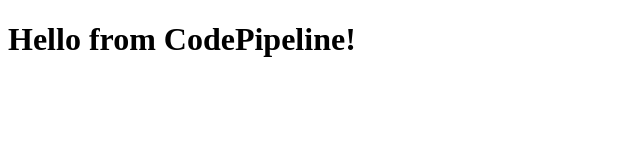
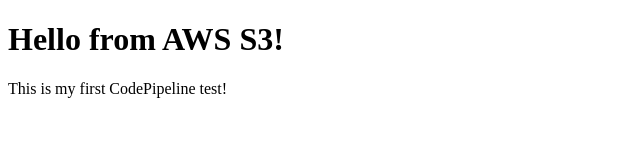
Before and after one commit to AbhijitBhale/my-aws-code, a plain HTML site: page index.html in a window 1280 px wide. Shown: the whole page, without its empty margins (0-640 px from the left). Drawn offline with Linux system fonts and the light colour scheme.

Commit message:
Added a test line to index.html

```diff
--- a/index.html
+++ b/index.html
@@ -1,9 +1,10 @@
 <!DOCTYPE html>
 <html>
 <head>
-  <title>My AWS CodePipeline Project</title>
+  <title>My AWS Website</title>
 </head>
 <body>
-  <h1>Hello from CodePipeline!</h1>
+  <h1>Hello from AWS S3!</h1>
+  <p>This is my first CodePipeline test!</p> <!-- This is the new line -->
 </body>
 </html>
```
